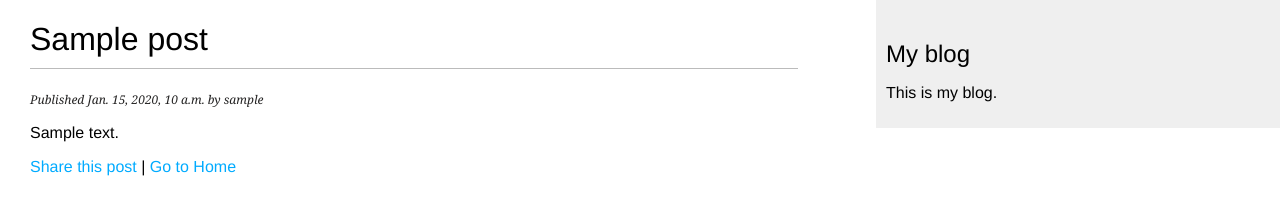
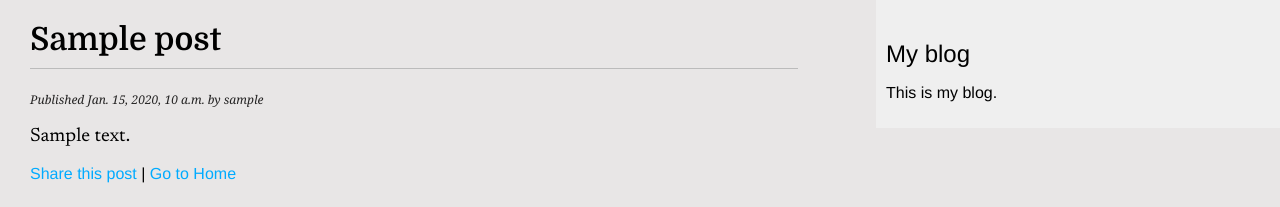
Before and after one commit to harsha-yuvaraj/Espresso-Django-Application, a Django app: template Espresso-Blogs-Project/blog/templates/blog/post/detail.html in a window 1280 px wide. Shown: the top 207 px of the page. Run offline with Django 5.2, Linux system fonts and the light colour scheme; the template is opened without the code that fills it: values that come from a table or form of the project are taken from there, others are empty; tables that the repository leaves empty hold one stand-in row (values such as "Sample post").

Commit message:
Website styling improved

```diff
--- a/Espresso-Blogs-Project/blog/static/css/blog.css
+++ b/Espresso-Blogs-Project/blog/static/css/blog.css
@@ -2,6 +2,7 @@ body {
     margin:0;
     padding:0;
     font-family:helvetica, sans-serif;
+    background-color:#e8e6e6;
 }
 
 a {
@@ -33,15 +34,6 @@ h2 {
     background:#efefef;
     height:100%;
 }
-
-
-.anton-regular {
-    font-family: "Anton", serif;
-    font-weight: 400;
-    font-style: normal;
-    font-size: 1.2em;
-  }
-
 
 p.date {
     color:#242323;
@@ -104,3 +96,34 @@ input[type=submit] {
     font-size:12px;
     color:#666;
 }
+
+/* tags */
+
+.tag{
+    color: #595150;
+    font-style: italic;
+}
+
+/* Google fonts */
+.anton-regular {
+    font-family: "Anton", serif;
+    font-weight: 400;
+    font-style: normal;
+    font-size: 1.2em;
+  }
+
+
+.domine-regular {
+    font-family: "Domine", serif;
+    font-optical-sizing: auto;
+    font-weight: 600;
+    font-style: normal;
+  }
+
+.newsreader-regular {
+    font-family: "Newsreader", serif;
+    font-optical-sizing: auto;
+    font-weight: 400;
+    font-style: normal;
+    font-size: 1.2em;
+  }
--- a/Espresso-Blogs-Project/blog/templates/blog/base.html
+++ b/Espresso-Blogs-Project/blog/templates/blog/base.html
@@ -7,6 +7,7 @@
     <link href="{% static 'css/blog.css' %}" rel="stylesheet">
     <style>
         @import url('https://fonts.googleapis.com/css2?family=Anton');
+        @import url('https://fonts.googleapis.com/css2?family=Domine:wght@400..700&family=Newsreader:ital,opsz,wght@0,6..72,200..800;1,6..72,200..800&display=swap');
     </style>
 </head>
 
--- a/Espresso-Blogs-Project/blog/templates/blog/post/detail.html
+++ b/Espresso-Blogs-Project/blog/templates/blog/post/detail.html
@@ -4,13 +4,13 @@
 
 {% block content %}
 
-  <h1>{{ post.title }}</h1>
+  <h1><span class="domine-regular">{{ post.title }}</span></h1>
 
   <p class="date">
     Published {{ post.publish }} by {{ post.author }}
   </p>
 
-  {{ post.body|linebreaks }}
+  <span class="newsreader-regular">{{ post.body|linebreaks }}</span>
 
   <p>
     <a href="{% url 'blog:post_share' post.id %}">
--- a/Espresso-Blogs-Project/blog/views.py
+++ b/Espresso-Blogs-Project/blog/views.py
@@ -34,7 +34,7 @@ class PostListView(ListView):
     queryset = Post.published.all()
     # The default variable is object_list if you don’t specify any context_object_name
     context_object_name = 'posts'
-    paginate_by = 4
+    paginate_by = 3
     template_name = 'blog/post/list.html'
 
     # Note: Django’s ListView generic view passes the page requested in a variable called page_obj. Use that name for pagination handling in the template.
```
Also changed, not shown: Espresso-Blogs-Project/blog/templates/blog/post/list.html (+10 -2 lines).
